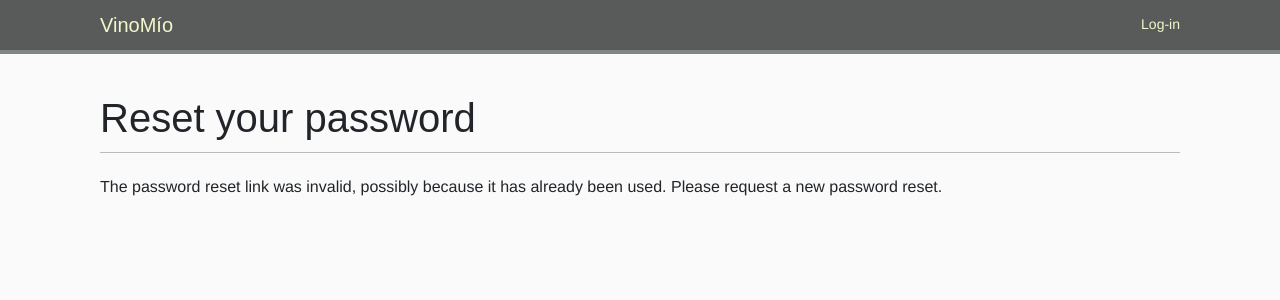
After one commit to cjrisua/reviews, a Django app: template account/templates/registration/password_reset_confirm.html in a window 1280 px wide. The commit adds this page. Shown: the top 300 px of the page. Run offline with Django 3.2, Linux system fonts and the light colour scheme; the template is opened without the code that fills it, so the values that code supplies are empty; parts of the project's set-up code (start-up, migrations or seed data) failed here and were passed over; some libraries are stand-ins or nearby versions; some web fonts are replaced.

Commit message:
password management

```diff
--- a/account/templates/registration/login.html
+++ b/account/templates/registration/login.html
@@ -17,5 +17,6 @@
       <input type="hidden" name="next" value="{{ next }}" />
       <p><input type="submit" value="Log-in"></p>
     </form>
+    <p><a href="{% url "account:password_reset" %}">Forgotten your password?</a></p>
   </div>
 {% endblock %}
--- /dev/null
+++ b/account/templates/registration/password_change_done.html
@@ -0,0 +1,6 @@
+{% extends "base.html" %}
+{% block title %}Password changed{% endblock %}
+{% block content %}
+  <h1>Password changed</h1>
+  <p>Your password has been successfully changed.</p>
+{% endblock %}
--- /dev/null
+++ b/account/templates/registration/password_reset_complete.html
@@ -0,0 +1,6 @@
+{% extends "base.html" %}
+{% block title %}Password reset{% endblock %}
+{% block content %}
+  <h1>Password set</h1>
+  <p>Your password has been set. You can <a href="{% url "account:login" %}">log in now</a></p>
+{% endblock %}
--- /dev/null
+++ b/account/templates/registration/password_reset_confirm.html
@@ -0,0 +1,15 @@
+{% extends "base.html" %}
+{% block title %}Reset your password{% endblock %}
+{% block content %}
+  <h1>Reset your password</h1>
+  {% if validlink %}
+    <p>Please enter your new password twice:</p>
+    <form method="post">
+      {{ form.as_p }}
+      {% csrf_token %}
+      <p><input type="submit" value="Change my password" /></p>
+    </form>
+  {% else %}
+    <p>The password reset link was invalid, possibly because it has already been used. Please request a new password reset.</p>
+  {% endif %}
+{% endblock %}
--- /dev/null
+++ b/account/templates/registration/password_reset_email.html
@@ -0,0 +1,3 @@
+Someone asked for password reset for email {{ email }}. Follow the link below:
+{{ protocol }}://{{ domain }}{% url "account:password_reset_confirm" uidb64=uid token=token %}
+Your username, in case you've forgotten: {{ user.get_username }}
```
Also changed, not shown: account/templates/registration/password_change_form.html (added, +11 -0 lines), account/templates/registration/password_reset_done.html (added, +7 -0 lines), account/templates/registration/password_reset_form.html (added, +11 -0 lines), account/urls.py (+7 -0 lines).
